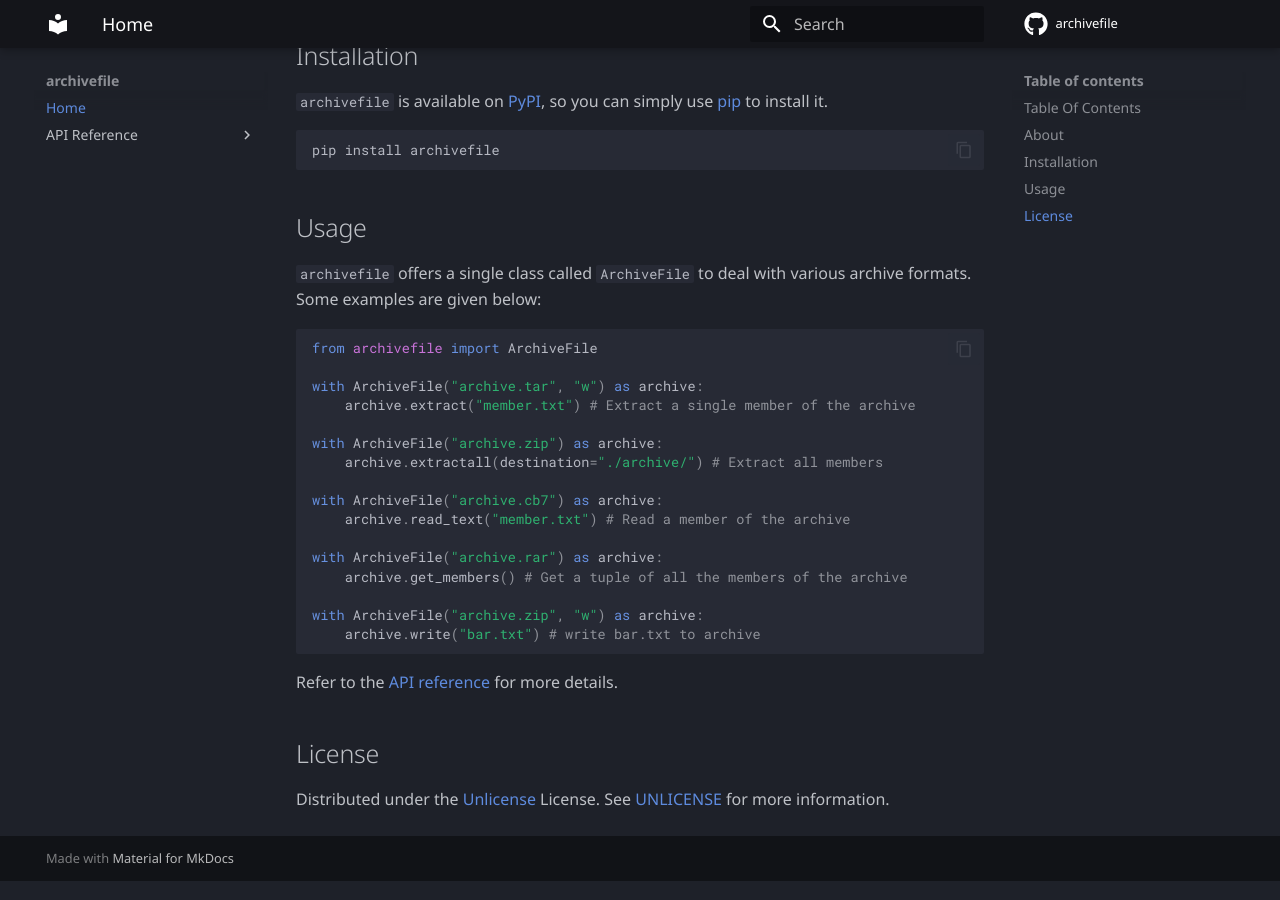
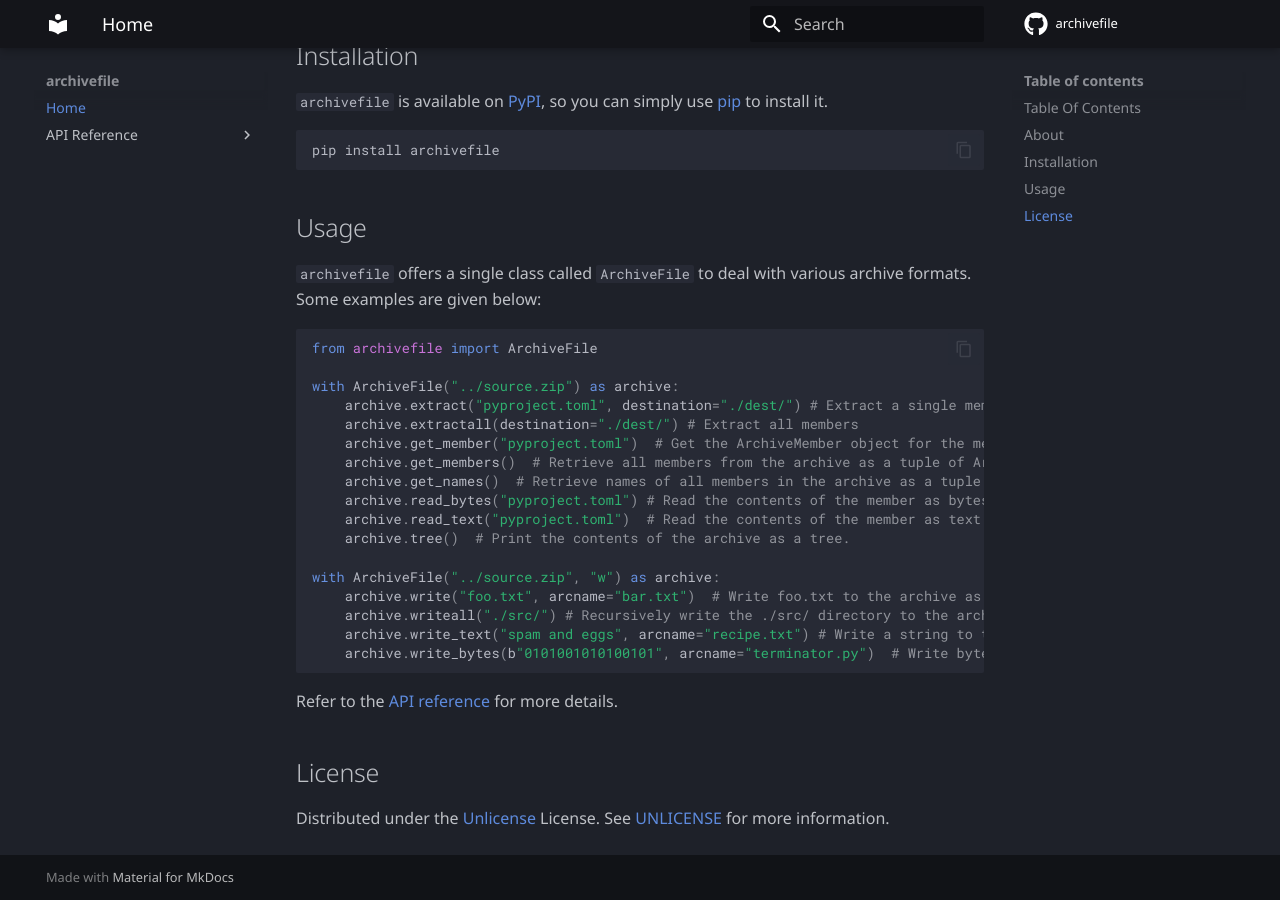
Before and after one commit to Ravencentric/archivefile, an MkDocs documentation site: the page built from docs/index.md, in a window 1280 px wide and 900 px high, scrolled down 984 px. Built offline with MkDocs 1.6.1 and Material for MkDocs 9.7.7, drawn with Linux system fonts in a browser that asks for light colours; comment, search, counter and statistics services are not loaded.

Commit message:
docs: fix docstrings

````diff
--- a/docs/index.md
+++ b/docs/index.md
@@ -52,20 +52,21 @@ pip install archivefile
 ```py
 from archivefile import ArchiveFile
 
-with ArchiveFile("archive.tar", "w") as archive:
-    archive.extract("member.txt") # Extract a single member of the archive
+with ArchiveFile("../source.zip") as archive:
+    archive.extract("pyproject.toml", destination="./dest/") # Extract a single member by it's name
+    archive.extractall(destination="./dest/") # Extract all members
+    archive.get_member("pyproject.toml")  # Get the ArchiveMember object for the member by it's name
+    archive.get_members()  # Retrieve all members from the archive as a tuple of ArchiveMember objects
+    archive.get_names()  # Retrieve names of all members in the archive as a tuple of strings
+    archive.read_bytes("pyproject.toml") # Read the contents of the member as bytes
+    archive.read_text("pyproject.toml")  # Read the contents of the member as text
+    archive.tree()  # Print the contents of the archive as a tree.
 
-with ArchiveFile("archive.zip") as archive:
-    archive.extractall(destination="./archive/") # Extract all members
-
-with ArchiveFile("archive.cb7") as archive:
-    archive.read_text("member.txt") # Read a member of the archive
-
-with ArchiveFile("archive.rar") as archive:
-    archive.get_members() # Get a tuple of all the members of the archive
-
-with ArchiveFile("archive.zip", "w") as archive:
-    archive.write("bar.txt") # write bar.txt to archive
+with ArchiveFile("../source.zip", "w") as archive:
+    archive.write("foo.txt", arcname="bar.txt")  # Write foo.txt to the archive as bar.txt
+    archive.writeall("./src/") # Recursively write the ./src/ directory to the archive
+    archive.write_text("spam and eggs", arcname="recipe.txt") # Write a string to the archive as recipe.txt
+    archive.write_bytes(b"0101001010100101", arcname="terminator.py")  # Write bytes to the archive as terminator.py
 ```
 
 Refer to the [API reference](https://ravencentric.github.io/archivefile/api-reference/archivefile/) for more details.
````
Also changed, not shown: README.md (+14 -13 lines), 1 other file.
